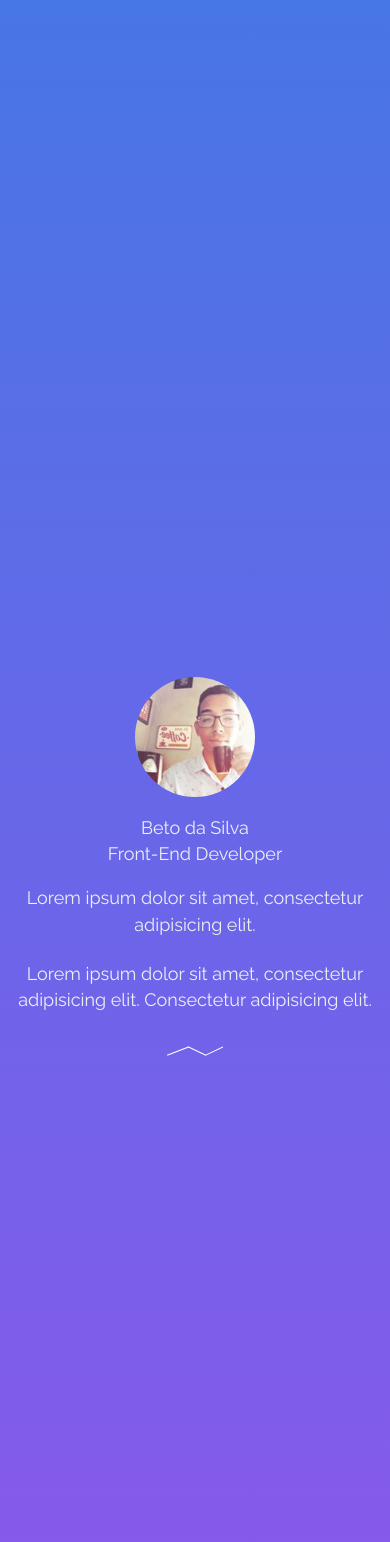
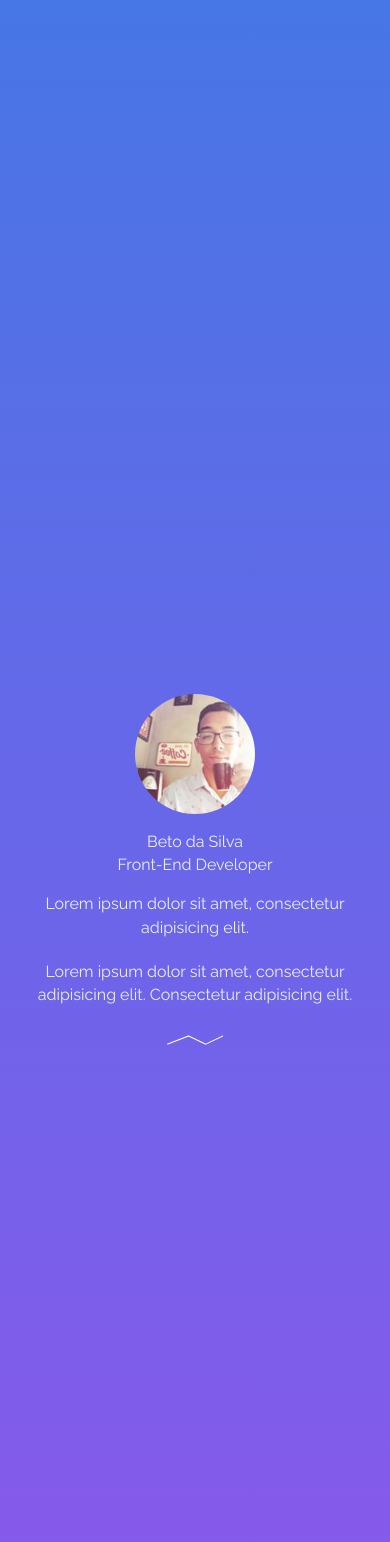
Before and after one commit to betodasilva/blog, a Jekyll site: the page built from index.md, in a window 390 px wide. Shown: the top 1542 px of the page. Built offline with Jekyll 4.4.1, drawn with Linux system fonts in a browser that asks for light colours; some web fonts are replaced.

Commit message:
add base font-size for mobile

```diff
--- a/_sass/_base.scss
+++ b/_sass/_base.scss
@@ -17,6 +17,9 @@ html, body {
 }
 
 html {font-size: 1.125em;}
+@media screen and (max-width: 425px) {
+  html { font-size: 1em; }
+}
 
 body {
     font-family: 'Raleway', sans-serif;
```
